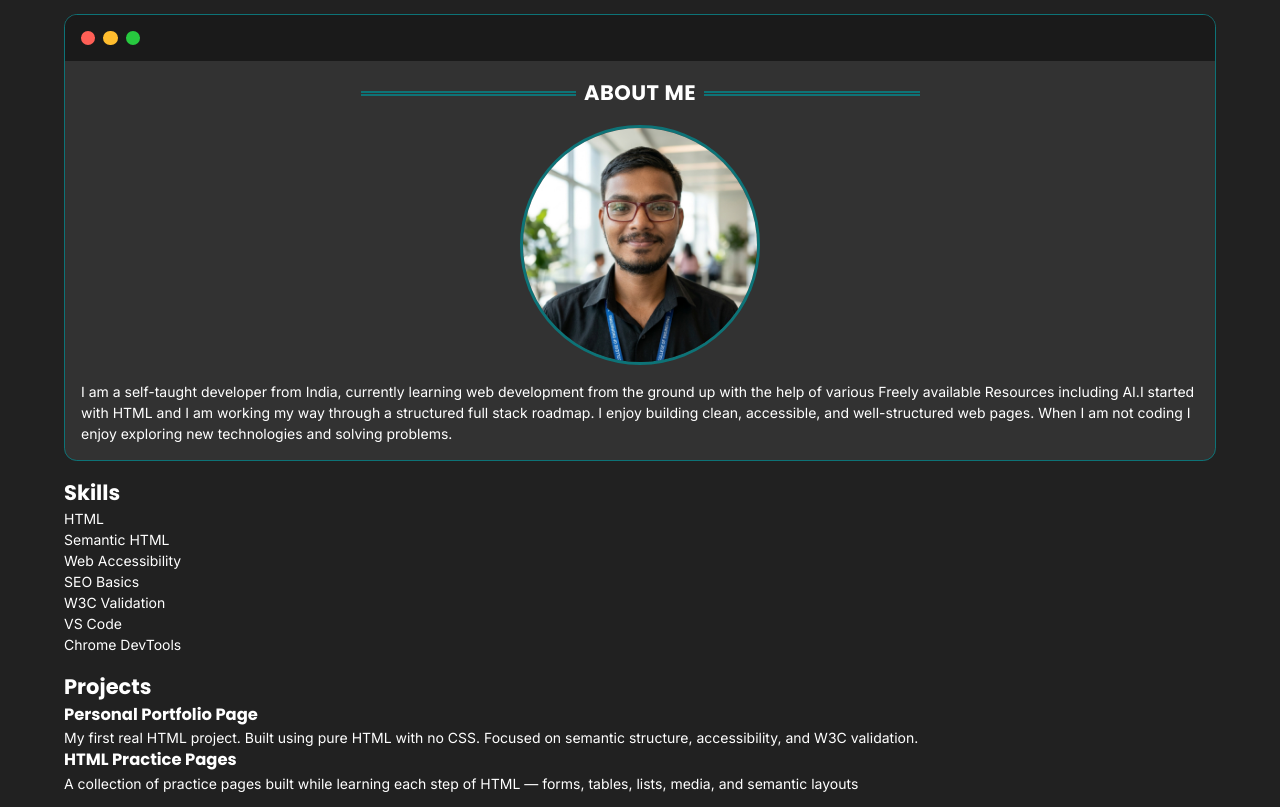
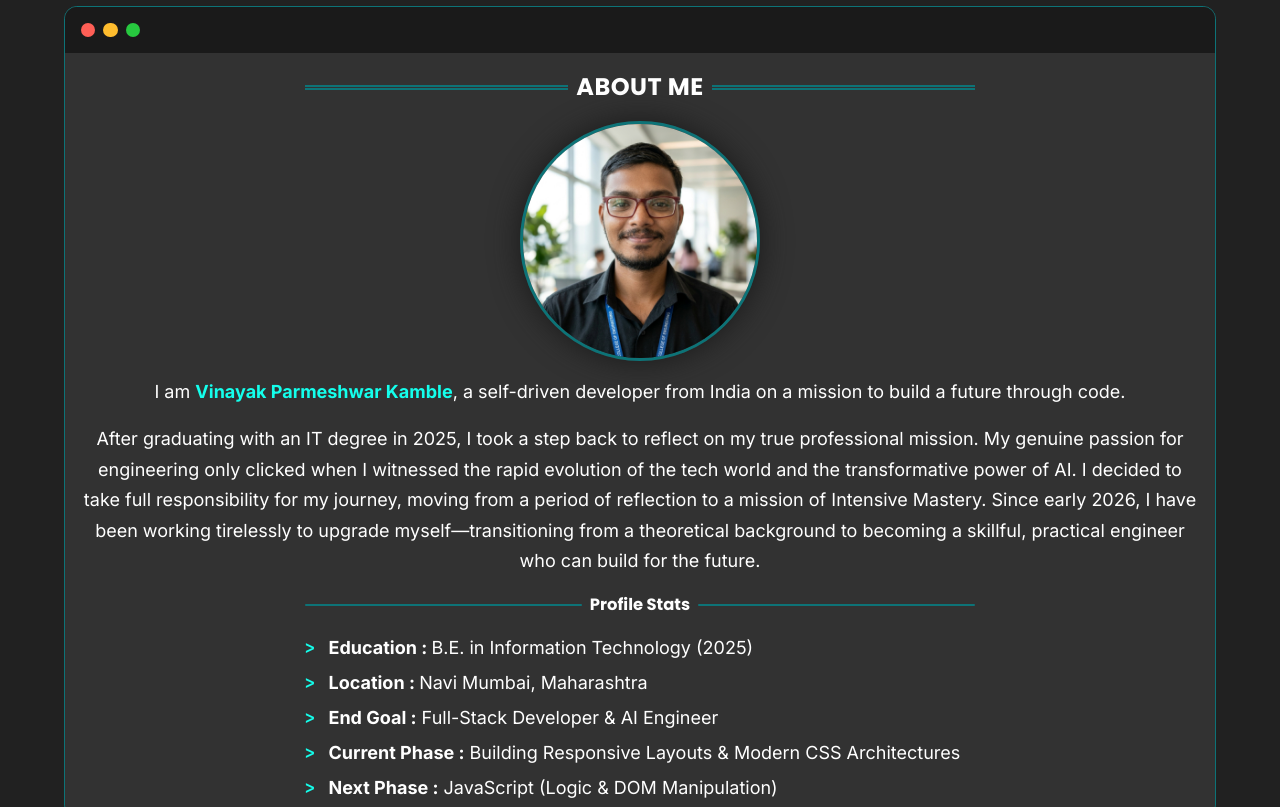
Before and after one commit to CodeWithVinayakKamble/vinayak-portfolio-v2, a plain HTML site: page index.html in a window 1280 px wide. Shown: the part 726-1533 px from the top of the page. Drawn offline with Linux system fonts and the light colour scheme.

Commit message:
feat :stracttuaral setting of about section done partially

```diff
--- a/index.html
+++ b/index.html
@@ -58,13 +58,14 @@
                 </div>
                 <div class="content-body hero__content-body">
                     <div class="hero__img-wrapper">
-                        <img class="hero__img" src="images/hero-img.png" alt="ghibli-img">
+                        <img class="hero__img" src="images/hero-img.png"
+                            alt="A serene digital illustration of a developer's workspace, featuring a glowing monitor and cozy room details in a vibrant Studio Ghibli-inspired art style.">
                     </div>
                     <div class="hero__text-content-wrapper">
                         <h1 class="hero__title" id="hero-section">Hi, I am Vinayak </h1>
                         <hr class="hero__text-content-divider">
                         <p class="hero__description">
-                            Aspiring Full Stack Developer.
+                            Full-Stack Developer & AI Systems Aspirant
                         </p>
                     </div>
                 </div>
@@ -77,20 +78,64 @@
                     <span class="section-marker-dot section-marker-dot--yellow"></span>
                     <span class="section-marker-dot section-marker-dot--green"></span>
                 </div>
+
                 <div class="about__content-body content-body">
                     <h2 class="section__title">About Me</h2>
                     <div class="about__img-wrapper">
                         <img class="about__profile-img" src="images/self-img-pro-office.png"
                             alt="Vinayak's professional headshot">
                     </div>
-                    <p class="about__profile-description">
-                        I am a self-taught developer from India, currently learning web development from the ground up
-                        with the help of various Freely available Resources including AI.I started with HTML and I am
-                        working my way through a
-                        structured full stack roadmap. I enjoy building clean, accessible, and well-structured web
-                        pages. When I am not coding I
-                        enjoy exploring new technologies and solving problems.
+                    <p class="about__profile-description  about__profile-description--self-intro">
+                        I am <strong class="author">Vinayak Parmeshwar Kamble</strong>, a self-driven developer from
+                        India on a mission to build a
+                        future through
+                        code.
                     </p>
+                    <p class="about__profile-description  about__profile-description--self-history">
+                        After graduating
+                        with an IT degree in 2025, I took a step back to reflect on my true professional mission. My
+                        genuine passion for
+                        engineering only clicked when I witnessed the rapid evolution of the tech world and the
+                        transformative power of AI.
+                        I decided to take full responsibility for my journey, moving from a period of reflection to
+                        a
+                        mission of Intensive
+                        Mastery. Since early 2026, I have been working tirelessly to upgrade myself—transitioning
+                        from a
+                        theoretical background
+                        to becoming a skillful, practical engineer who can build for the future.
+                    </p>
+
+
+                    <div class="about__profile-stats">
+
+                        <h3 class="about__profile-stats-title">Profile Stats</h3>
+
+                        <ul class="about__profile-stats-list">
+                            <li class="profile-stats-list__item">
+                                <strong>Education : </strong> B.E. in Information Technology (2025)
+                            </li>
+
+                            <li class="profile-stats-list__item">
+                                <strong>Location : </strong> Navi Mumbai, Maharashtra
+                            </li>
+
+                            <li class="profile-stats-list__item">
+                                <strong>End Goal :</strong> Full-Stack Developer & AI Engineer
+                            </li>
+
+                            <li class="profile-stats-list__item">
+                                <strong>Current Phase :</strong> Building Responsive Layouts & Modern CSS
+                                Architectures
+                            </li>
+
+                            <li class="profile-stats-list__item">
+                                <strong>Next Phase :</strong> JavaScript (Logic & DOM Manipulation)
+                            </li>
+
+                        </ul>
+
+                    </div>
                 </div>
             </section>
 
--- a/style.css
+++ b/style.css
@@ -18,10 +18,17 @@
   --text-muted: #a0a0a0; /* Secondary/De-emphasized Text */
 
   /* border*/
-  --theme-border: 1px solid var(--accent-secondary);
+  --theme-border: 0.0625rem solid var(--accent-secondary);
 
   /* section - title after before content */
-  --section-title-content: 2px solid var(--accent-secondary);
+  --section-title-content: 0.125rem solid var(--accent-secondary);
+
+  /* img-shadows */
+  --profile-img-shadow: 0 0 1.875rem var(--bg-section-marker);
+  --hero-img-shadow: 0.25rem 0.125rem 0.625rem var(--bg-section-marker);
+
+  /* text-shadow */
+  --logo-shadow: 0 0 0.2em var(--accent-primary);
 
   /* Font-Family */
   --poppins-headings: "Poppins", sans-serif;
@@ -36,14 +43,20 @@
   --fs-xl: 2rem; /* 32px */
 
   /* Fluid typo */
+  /* 14px , 18px  */
+  --fluid-body-text: clamp(var(--fs-sm), 3vw, var(--fs-md));
+
   /* 16 , 16.5 , 18 */
   --fluid-logo: clamp(var(--fs-base), 2.15vw, var(--fs-md));
+
   /* 14 , 14.5 ,16 */
   --fluid-nav-link: clamp(var(--fs-sm), 1.89vw, var(--fs-base));
-  /* 18px , 24px */
+
+  /* 18px , 27px, 32px */
   --fluid-hero-title: clamp(var(--fs-md), 3.5vw, var(--fs-xl));
-  /* 14px , 18px  */
-  --fluid-hero-desc: clamp(var(--fs-sm), 3vw, var(--fs-md));
+
+  /* 16px, 23px , 24px */
+  --fluid-section-title: clamp(var(--fs-base), 3vw, var(--fs-lg));
 
   /* padding-gap-margin */
   --pad-gap-margin-sm: 0.5rem;
@@ -106,7 +119,7 @@ button {
 
 table {
   inline-size: 100%;
-  min-inline-size: 500px;
+  min-inline-size: 30rem;
   border-collapse: collapse;
 }
 
@@ -162,7 +175,7 @@ body {
     "main"
     "footer";
   grid-template-rows: auto auto auto;
-  row-gap: var(--pad-gap-margin-lg);
+  row-gap: var(--pad-gap-margin-md);
 
   /* border: var(--theme-border); */
 }
@@ -174,7 +187,7 @@ body {
   min-inline-size: 0;
 }
 
-/* ---- Section-setting ---- */
+/* ---- Section setting ---- */
 
 .theme-window {
   background-color: var(--bg-surface);
@@ -216,6 +229,25 @@ body {
   gap: var(--pad-gap-margin-md);
 }
 
+.section__title {
+  display: flex;
+  align-items: center;
+  gap: var(--pad-gap-margin-sm);
+
+  font-size: var(--fluid-section-title);
+  text-transform: uppercase;
+  letter-spacing: 0.5px;
+}
+
+.section__title::before,
+.section__title::after {
+  content: "";
+  flex: 1;
+  block-size: 5px;
+  border-block-start: var(--section-title-content);
+  border-block-end: var(--section-title-content);
+}
+
 /* * {
   outline: 1px solid red !important;
 } */
@@ -248,11 +280,10 @@ body {
   font-family: var(--jetbrains-mono-logo);
   color: var(--accent-primary);
 
-  text-shadow: 0 0 3px var(--accent-primary);
+  text-shadow: var(--logo-shadow);
 }
 
 /* ---- header > nav__links ---- */
-
 .nav__list {
   display: flex;
   justify-content: center;
@@ -278,7 +309,7 @@ body {
   inset-block-end: -5px;
   inset-inline-start: 0;
 
-  block-size: 3px;
+  block-size: 0.1875rem;
   inline-size: 0;
 
   background-color: var(--accent-secondary);
@@ -308,7 +339,7 @@ body {
   margin-inline: auto;
 
   border-radius: var(--border-radius-sm);
-  box-shadow: 4px 2px 10px var(--bg-section-marker);
+  box-shadow: var(--hero-img-shadow);
 }
 
 .hero__text-content-wrapper {
@@ -349,7 +380,7 @@ body {
 }
 
 .hero__description {
-  font-size: var(--fluid-hero-desc);
+  font-size: var(--fluid-body-text);
 }
 
 .hero__text-content-divider {
@@ -364,33 +395,70 @@ body {
 }
 
 /* ---- main > about ---- */
-.section__title {
-  display: flex;
-  align-items: center;
-  gap: var(--pad-gap-margin-sm);
 
-  text-transform: uppercase;
-  letter-spacing: 0.5px;
-  /* border-block-end: var(--theme-border); */
-}
-
-.section__title::before,
-.section__title::after {
-  content: "";
-  flex: 1;
-  block-size: 5px;
-  border-block-start: var(--section-title-content);
-  border-block-end: var(--section-title-content);
-}
-
-/* ---- about > profile-img ---- */
+/* ---- main >  about > profile-img ---- */
 .about__profile-img {
   block-size: 15rem;
   inline-size: 15rem;
   margin-inline: auto;
+
   border-radius: 50%;
   border: 3px solid var(--accent-secondary);
   object-fit: cover;
+
+  box-shadow: var(--profile-img-shadow);
+}
+
+/* ---- about > profile description ---- */
+.author {
+  color: var(--accent-primary);
+}
+.about__profile-description {
+  font-size: var(--fluid-body-text);
+  text-align: center;
+  line-height: 1.7;
+}
+
+/* ---- about > profile stats ---- */
+.about__profile-stats {
+  display: flex;
+  flex-direction: column;
+  gap: var(--pad-gap-margin-md);
+}
+
+.about__profile-stats-title {
+  display: flex;
+  align-items: center;
+  justify-content: center;
+  gap: var(--pad-gap-margin-sm);
+}
+
+.about__profile-stats-title::before,
+.about__profile-stats-title::after {
+  content: "";
+  flex: 1;
+  block-size: 2px;
+  background-color: var(--accent-secondary);
+  border-radius: 2px;
+}
+
+/* ---- about > profile stats list ---- */
+.about__profile-stats-list {
+  display: flex;
+  flex-direction: column;
+  gap: var(--pad-gap-margin-sm);
+  align-items: start;
+}
+.profile-stats-list__item {
+  font-size: var(--fluid-body-text);
+}
+
+.profile-stats-list__item::before {
+  content: ">";
+  color: var(--accent-primary);
+  font-family: var(--jetbrains-mono-logo);
+  font-weight: bold;
+  margin-inline-end: var(--pad-gap-margin-sm);
 }
 
 /* ---- site-footer ---- */
@@ -402,12 +470,12 @@ body {
 
 /* ---- Media Querie for screen size 768px ---- */
 @media screen and (min-width: 48em) {
+  /* ---- root ---- */
   :root {
     --scroll-offset: 4.6rem;
   }
 
   /* ---- header ---- */
-
   .site-header {
     flex-direction: row;
     justify-content: space-between;
@@ -433,17 +501,25 @@ body {
     inline-size: 23.4375rem; /* 375px */
   }
 
-  /* ---- main > about ---  */
+  /* ---- section setting ----  */
   .section__title {
+    inline-size: 100%;
+    max-inline-size: 60%;
     margin-inline: auto;
+  }
+
+  /* ---- main > about > profile stats ---- */
+  .about__profile-stats-title,
+  .about__profile-stats-list {
     inline-size: 100%;
-    max-inline-size: 50%;
+    max-inline-size: 90%;
+    margin-inline: auto;
   }
 }
 
 /* ---- media query screen size : 1024px ---- */
-
 @media screen and (min-width: 64em) {
+  /* ---- root ---- */
   :root {
     --scroll-offset: 4.7rem;
   }
@@ -468,9 +544,20 @@ body {
     inline-size: auto;
     max-inline-size: 90%;
     margin-inline: auto;
-
     max-block-size: 100%;
 
     object-fit: contain;
   }
+
+  /* ---- main > about ---- */
+
+  /* .about__content-body{
+    inline-size: 100%;
+    max-inline-size: 80%;
+    margin-inline: auto;
+  } */
+  .about__profile-stats-title,
+  .about__profile-stats-list {
+    max-inline-size: 60%;
+  }
 }
```
